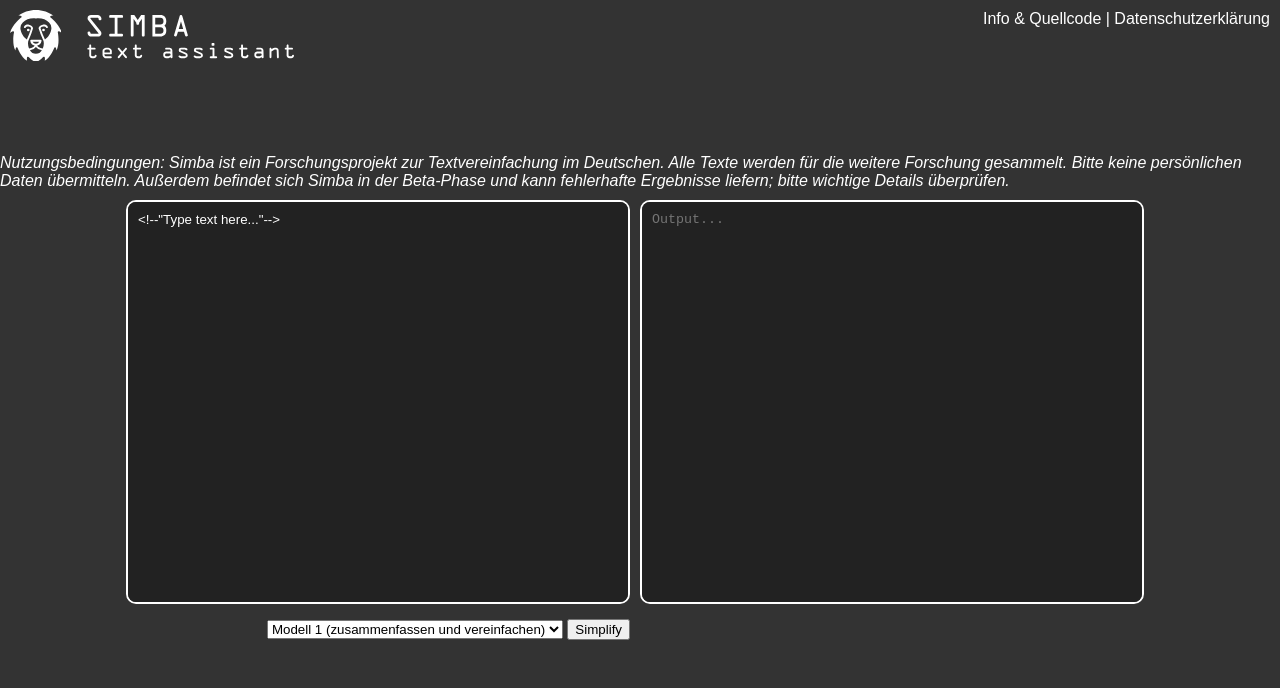
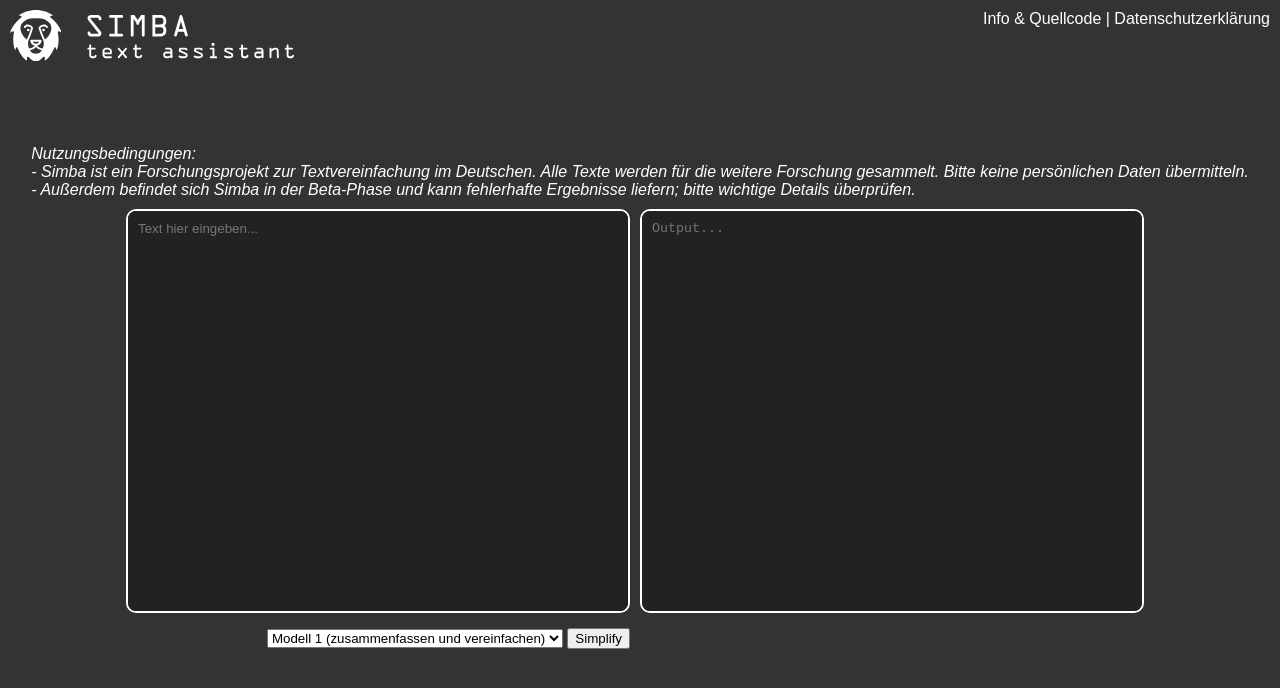
Before and after one commit to fhewett/simba, a Django app: page / in a window 1280 px wide. Shown: the top 688 px of the page. Run offline with Django 4.2, Linux system fonts and the light colour scheme; parts of the project's set-up code (start-up, migrations or seed data) failed here and were passed over.

Commit message:
minor fixes

```diff
--- a/web-service/endpoints/lang_models.py
+++ b/web-service/endpoints/lang_models.py
@@ -51,14 +51,15 @@
     output = output.replace("Hier sind die 5 vollständigen Sätze:", "")
     output = output.replace("Hier ist der Text in 5 vollständigen Sätzen vereinfacht:", "")
     output = output.replace("Hier ist ein zusammengefasster Text auf A2-Niveau:", "")
+    output = output.replace("Hier ist eine Zusammenfassung des Textes auf A2-Niveau:", "")
     output = output.replace("Hier ist ein Text, der auf A2-Niveau in Deutsch vereinfacht und zusammengefasst wurde:", "")
-    output = output.replace("Hier ist eine Zusammenfassung des Textes auf A2-Niveau:", "")
     output = output.replace("Hier ist ein Text, der auf ein A2-Niveau in Deutsch vereinfacht und zusammengefasst wurde:", "")
     output = output.replace("Hier ist ein Text, der den Originaltext auf ein A2-Niveau in Deutsch vereinfacht und auf 5 Sätze reduziert:", "")
     output = output.replace("Hier ist ein Text, der den Originaltext auf ein A2-Niveau in Deutsch vereinfacht und zusammengefasst:", "")
+    output = output.replace("Hier ist ein Text, der den Originaltext zusammenfasst und auf ein A2-Niveau in Deutsch vereinfacht:", "")
+    output = output.replace("Hier ist ein Text, der den Originaltext auf ein A2-Niveau in Deutsch vereinfacht und auf maximal 5 Sätze reduziert:", "")
     output = output.replace("Here is a summary of the text in 5 sentences, written at an A2 level in German:", "")
     output = output.replace("Here is a summary of the text in 5 sentences, written at an A2 level:", "")
-    output = output.replace("Hier ist ein Text, der den Originaltext auf ein A2-Niveau in Deutsch vereinfacht und auf maximal 5 Sätze reduziert:", "")
     output = output.replace("Here is a summary of the text in 5 sentences, written in simple language and at an A2 level:", "")
     output = output.replace("Leider ist der Text sehr kurz und enthält nur ein Wort. Hier ist eine mögliche Zusammenfassung und Vereinfachung auf A2-Niveau:", "")
     output = output.replace("Here is a summary of the text in 5 sentences, written in a simplified language and at an A2 level:", "")
--- a/web-service/pagebox/templates/index.html
+++ b/web-service/pagebox/templates/index.html
@@ -104,8 +104,9 @@
         Additionally, Simba is in beta, and may produce incorrect outputs; please check important details.
     </div-->
     <div class="notice">
-    	Nutzungsbedingungen: Simba ist ein Forschungsprojekt zur Textvereinfachung im Deutschen. Alle Texte werden für die weitere Forschung gesammelt. Bitte keine persönlichen Daten übermitteln.
-        Außerdem befindet sich Simba in der Beta-Phase und kann fehlerhafte Ergebnisse liefern; bitte wichtige Details überprüfen.
+    	Nutzungsbedingungen: <br>
+    	- Simba ist ein Forschungsprojekt zur Textvereinfachung im Deutschen. Alle Texte werden für die weitere Forschung gesammelt. Bitte keine persönlichen Daten übermitteln.<br />
+        - Außerdem befindet sich Simba in der Beta-Phase und kann fehlerhafte Ergebnisse liefern; bitte wichtige Details überprüfen.
     </div>
 
     <form method="post">
@@ -113,7 +114,8 @@
     <div class="box-container">
         <div>
             <div class="text-box">
-                <textarea name="text" class="input-text" placeholder="Text hier eingeben..."><!--"Type text here..."-->{{ input }}</textarea>
+                <textarea name="text" class="input-text" placeholder="Text hier eingeben...">{{ input }}</textarea>
+                <!--"Type text here..."-->
             </div>
             <div id="br-link">
                 <select id="ModelDropdown">
--- a/web-service/pagebox/views.py
+++ b/web-service/pagebox/views.py
@@ -51,11 +51,7 @@
 
         # record feedback
         obj = get_object_or_404(APIRequestLog, pk=uuid)
-        if obj.feedback_thumb:
-            # there shouldn't really be a feedback already stored, but to be safe lets not override.
-            obj.feedback_details = "\n---\nEarlier: " + obj.feedback_thumb + "\n" + obj.feedback_details
-
         obj.feedback_thumb = thumb[0].upper()
-        obj.feedback_details = fnotes + obj.feedback_details
+        obj.feedback_details = fnotes  # overrides earlier feedback on same UUID
         obj.save()
         return JsonResponse({'status': 'success', 'message': 'Thank you for your feedback!'})
```
Also changed, not shown: web-service/endpoints/views.py (+4 -4 lines).
